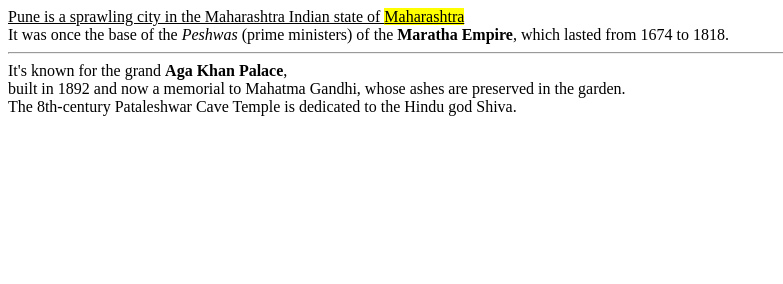
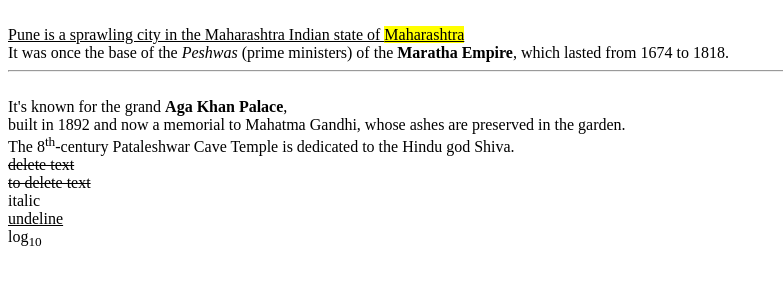
Before and after one commit to shitaljadhav95/myproject, a plain HTML site: page demo1/2.formatting-tag.html in a window 1280 px wide. Shown: the whole page, without its empty margins (0-783 px from the left). Drawn offline with Linux system fonts and the light colour scheme.

Commit message:
added new tags

```diff
--- a/demo1/2.formatting-tag.html
+++ b/demo1/2.formatting-tag.html
@@ -7,11 +7,18 @@
 		<title>Document</title>
 	</head>
 	<body>
+		<br/>
        <u>Pune is a sprawling city in the Maharashtra Indian state of <mark>Maharashtra</mark> </u><br/>
-				It was once the base of the <i>Peshwas</i> (prime ministers) of the <b>Maratha Empire</b>, which lasted from 1674 to 1818.
+				It was once the base of the <i>Peshwas</i> (prime ministers) of the <b>Maratha Empire</b>, which lasted from 1674 to 1818.<br/>
 				<hr/>
+				<br/>
 				It's known for the grand <strong> Aga Khan Palace</strong>,<br/> built in 1892 and now a memorial to Mahatma Gandhi, whose ashes are preserved in the garden. <br/>
-				The 8th-century Pataleshwar Cave Temple is dedicated to the Hindu god Shiva.<br/>
+				The 8<sup>th</sup>-century Pataleshwar Cave Temple is dedicated to the Hindu god Shiva.<br/>
+				<strike>delete text</strike><br/>
+				<del>to delete text</del><br/>
+				<emp>italic</emp><br/>
+				<ins>undeline</ins><br/>
+				log<sub>10</sub>
 
 		</body>
 </html>
```
Also changed, not shown: demo1/1.structure_of_html.html (+0 -1 lines).
